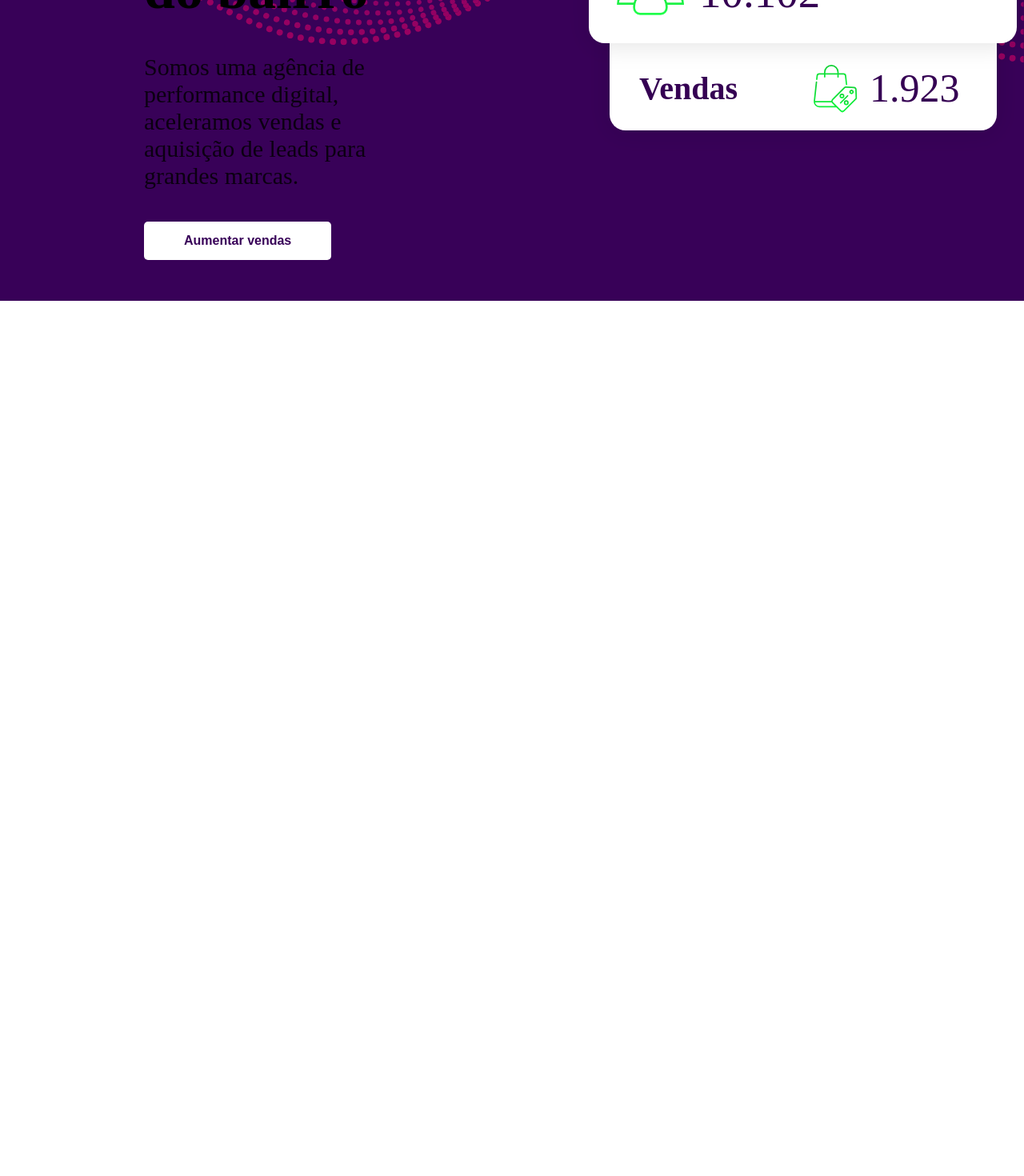
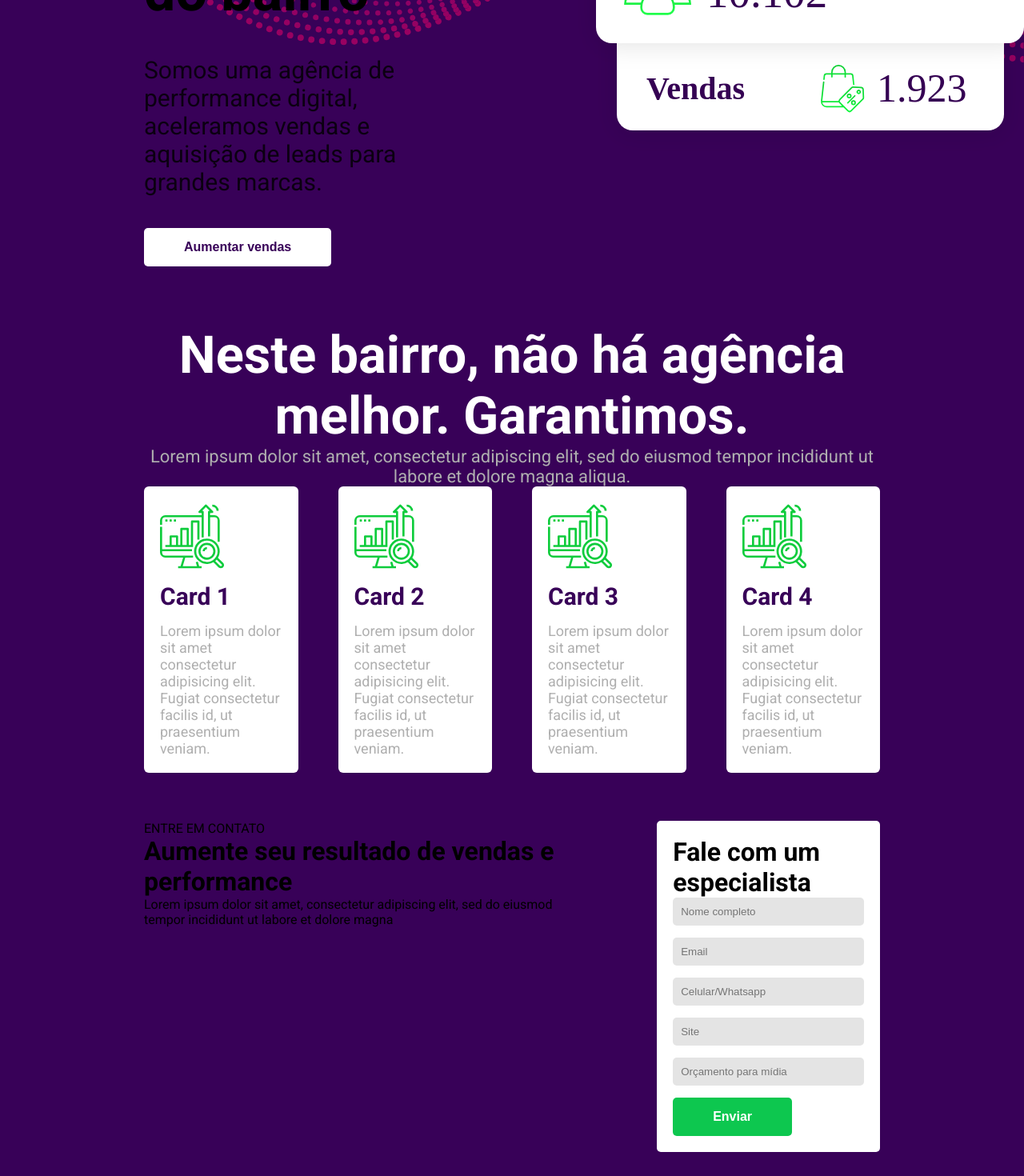
Before and after one commit to Igor713/landingpage, a Next.js app: page / in a window 1280 px wide. Shown: the part 539-2009 px from the top of the page at 80% size. Before the commit the page ends 915 px from the top, so only its background shows below. Built offline with nearby package versions, Linux system fonts and the light colour scheme.

Commit message:
finished features and started session contact

```diff
--- a/components/Card/card.module.scss
+++ b/components/Card/card.module.scss
@@ -1,4 +1,35 @@
 @import '/src/styles/mixins/colors.scss';
 
-.card {
+.cardContainer {
+   display: flex;
+   gap: 50px;
+
+   .cardWrapper {
+      background-color: $white-color;
+      border-radius: 6px;
+      padding: 20px;
+      display: flex;
+      flex-direction: column;
+      gap: 15px;
+
+      .cardImage {
+         max-width: 80px;
+      }
+
+      .cardTitle {
+         text-align: left;
+         font-size: 30px;
+         letter-spacing: 0px;
+         color: $purple-color;
+         opacity: 1;
+      }
+
+      .cardDescription {
+         text-align: left;
+         font-size: 18px;
+         letter-spacing: opx;
+         color: $gray-color;
+         opacity: 1;
+      }
+   }
 }
--- a/components/Card/index.jsx
+++ b/components/Card/index.jsx
@@ -1,9 +1,9 @@
-import Image from 'next';
+import Image from 'next/image';
 import Styles from './card.module.scss';
-import Logo from '../../public/images/logo.png';
+import Logo from '../../public/images/Outline.svg';
 
 const Card = () => {
-  const cardsData = [
+  const cardsContent = [
     {
       title: 'Card 1',
       description:
@@ -32,11 +32,11 @@ const Card = () => {
 
   return (
     <div className={Styles.cardContainer}>
-      {cardsData.map((card, index) => (
-        <div key={index} className={Styles.card}>
-          <Image src={card.image} alt="Icone" />
-          <h1>{card.title}</h1>
-          <p>{card.description}</p>
+      {cardsContent.map((card, index) => (
+        <div key={index} className={Styles.cardWrapper}>
+          <Image src={card.image} alt="Icone" className={Styles.cardImage} />
+          <h1 className={Styles.cardTitle}>{card.title}</h1>
+          <p className={Styles.cardDescription}>{card.description}</p>
         </div>
       ))}
     </div>
--- /dev/null
+++ b/components/Contact/contact.module.scss
@@ -0,0 +1,45 @@
+@import "/src/styles/mixins/colors.scss";
+
+.contactContainer {
+   background-color: $purple-color;
+   display: flex;
+   gap: 100px;
+   padding: 30px 180px;
+
+   .presentationWrapper {
+      .presentationWarn {}
+
+      .presentationTitle {}
+
+      .presentationDescription {}
+
+   }
+
+   .formWrapper {
+      background-color: $white-color;
+      padding: 20px;
+      border-radius: 5px;
+
+      form {
+         display: flex;
+         flex-direction: column;
+         gap: 15px;
+
+         .formTitle {
+            text-align: left;
+            font-size: 22px;
+            letter-spacing: 0px;
+            color: $purple-color;
+            opacity: 1;
+         }
+
+         input {
+            background: #e4e4e4 0% 0% no-repeat padding-box;
+            border-radius: 5px;
+            opacity: 1;
+            border: none;
+            padding: 10px;
+         }
+      }
+   }
+}
--- /dev/null
+++ b/components/Contact/index.jsx
@@ -0,0 +1,35 @@
+import Button from '../Button';
+import Styles from './contact.module.scss';
+
+const Contact = () => {
+  return (
+    <div className={Styles.contactContainer}>
+      <div className={Styles.presentationWrapper}>
+        <span className={Styles.presentationWarn}>ENTRE EM CONTATO</span>
+        <h1 className={Styles.presentationTitle}>
+          Aumente seu resultado de vendas e performance
+        </h1>
+        <p className={Styles.presentationDescription}>
+          Lorem ipsum dolor sit amet, consectetur adipiscing elit, sed do
+          eiusmod tempor incididunt ut labore et dolore magna
+        </p>
+      </div>
+
+      <div className={Styles.formWrapper}>
+        <h1 className={Styles.formTitle}>Fale com um especialista</h1>
+
+        <form action="">
+          <input type="text" name="" id="" placeholder="Nome completo" />
+          <input type="email" name="" id="" placeholder="Email" />
+          <input type="text" name="" id="" placeholder="Celular/Whatsapp" />
+          <input type="text" name="" id="" placeholder="Site" />
+          <input type="text" name="" id="" placeholder="Orçamento para mídia" />
+
+          <Button title={'Enviar'} typeOf={'primary'} />
+        </form>
+      </div>
+    </div>
+  );
+};
+
+export default Contact;
--- a/components/Features/features.module.scss
+++ b/components/Features/features.module.scss
@@ -1,34 +1,27 @@
 @import "/src/styles/mixins/colors.scss";
 
-.container {
+.featuresContainer {
    padding: 30px 180px;
    width: 100%;
    background-color: $purple-color;
-   border-bottom: 0.5px solid $gray-color;
    display: flex;
    align-items: center;
    justify-content: space-between;
+   flex-direction: column;
 
-   .brand {
-      img {
-         max-width: 120px;
-         max-height: 50px;
-      }
+   .featuresTitle {
+      text-align: center;
+      font-size: 65px;
+      letter-spacing: 0px;
+      color: $white-color;
+      opacity: 1;
    }
 
-   .menu {
-      ul {
-         display: flex;
-         align-items: center;
-         justify-content: space-between;
-         gap: 25px;
-         list-style: none;
-
-         li {
-            a {
-               font-size: 18px;
-            }
-         }
-      }
+   .featuresDescription {
+      text-align: center;
+      font-size: 22px;
+      letter-spacing: 0px;
+      color: $gray-color;
+      opacity: 1;
    }
 }
--- a/components/Features/index.jsx
+++ b/components/Features/index.jsx
@@ -1,13 +1,17 @@
 import Styles from './features.module.scss';
+import Card from '../Card';
 
 const Features = () => {
   return (
-    <div className={Styles.container}>
-      <h1>Neste bairro, não há agência melhor. Garantimos.</h1>
-      <p>
+    <div className={Styles.featuresContainer}>
+      <h1 className={Styles.featuresTitle}>
+        Neste bairro, não há agência melhor. Garantimos.
+      </h1>
+      <p className={Styles.featuresDescription}>
         Lorem ipsum dolor sit amet, consectetur adipiscing elit, sed do eiusmod
         tempor incididunt ut labore et dolore magna aliqua.
       </p>
+      <Card />
     </div>
   );
 };
--- a/src/pages/_document.jsx
+++ b/src/pages/_document.jsx
@@ -1,9 +1,14 @@
-import { Html, Head, Main, NextScript } from "next/document";
+import { Html, Head, Main, NextScript } from 'next/document';
 
 export default function Document() {
   return (
-    <Html lang="en">
-      <Head />
+    <Html lang="pt-br">
+      <Head>
+        <link
+          href="https://fonts.googleapis.com/css2?family=Roboto:wght@400;700&display=swap"
+          rel="stylesheet"
+        />
+      </Head>
       <body>
         <Main />
         <NextScript />
--- a/src/pages/index.jsx
+++ b/src/pages/index.jsx
@@ -1,5 +1,7 @@
 import Header from '../../components/Header';
 import Welcome from '../../components/Welcome';
+import Features from '../../components/Features';
+import Contact from '../../components/Contact';
 import styles from './Home.module.scss';
 
 export default function Home() {
@@ -7,6 +9,8 @@ export default function Home() {
     <div className={styles.container}>
       <Header />
       <Welcome />
+      <Features />
+      <Contact />
     </div>
   );
 }
--- a/src/styles/globals.scss
+++ b/src/styles/globals.scss
@@ -1,3 +1,5 @@
+@import "/src/styles/mixins/colors.scss";
+
 * {
   box-sizing: border-box;
   padding: 0;
@@ -8,16 +10,14 @@ html,
 body {
   max-width: 100vw;
   overflow-x: hidden;
+  font-family: 'Roboto', sans-serif;
 }
 
 body {
   color: rgb(var(--foreground-rgb));
-  background: linear-gradient(
-      to bottom,
+  background: linear-gradient(to bottom,
       transparent,
-      rgb(var(--background-end-rgb))
-    )
-    rgb(var(--background-start-rgb));
+      rgb(var(--background-end-rgb))) rgb(var(--background-start-rgb));
 }
 
 a {
```
Also changed, not shown: src/pages/Home.module.scss (+8 -10 lines).
